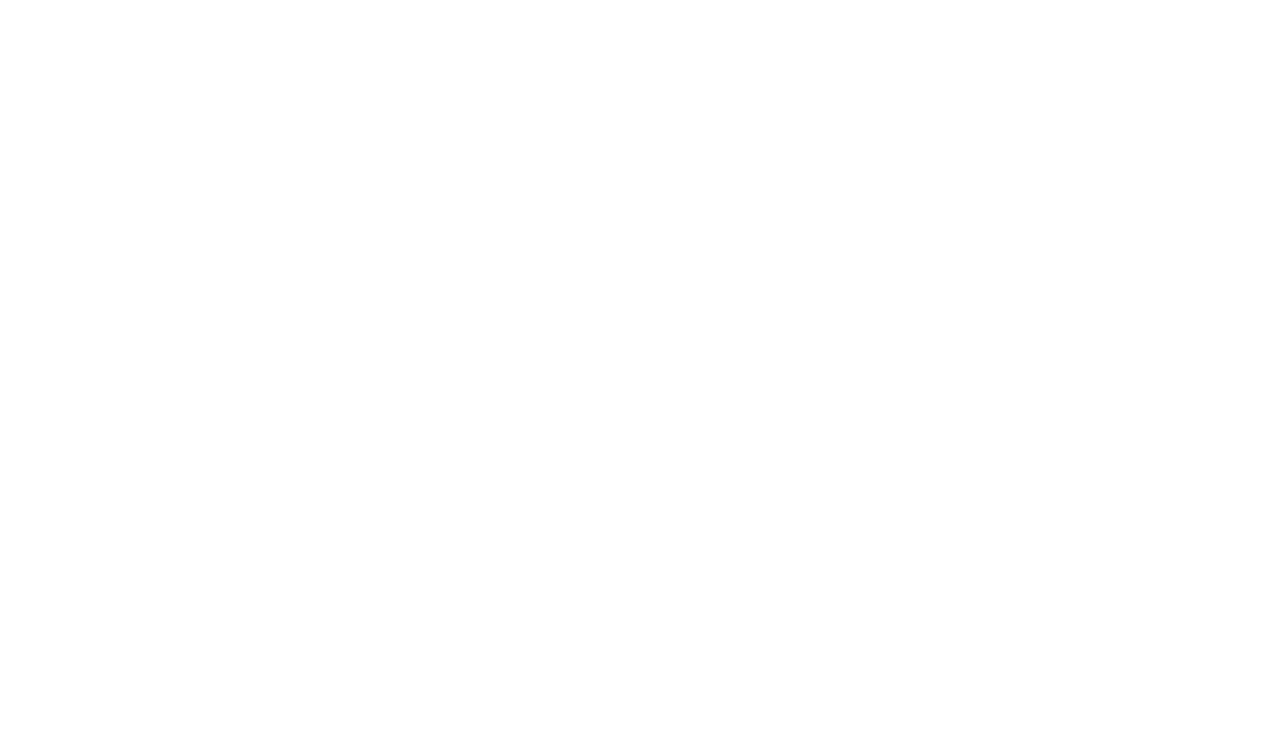
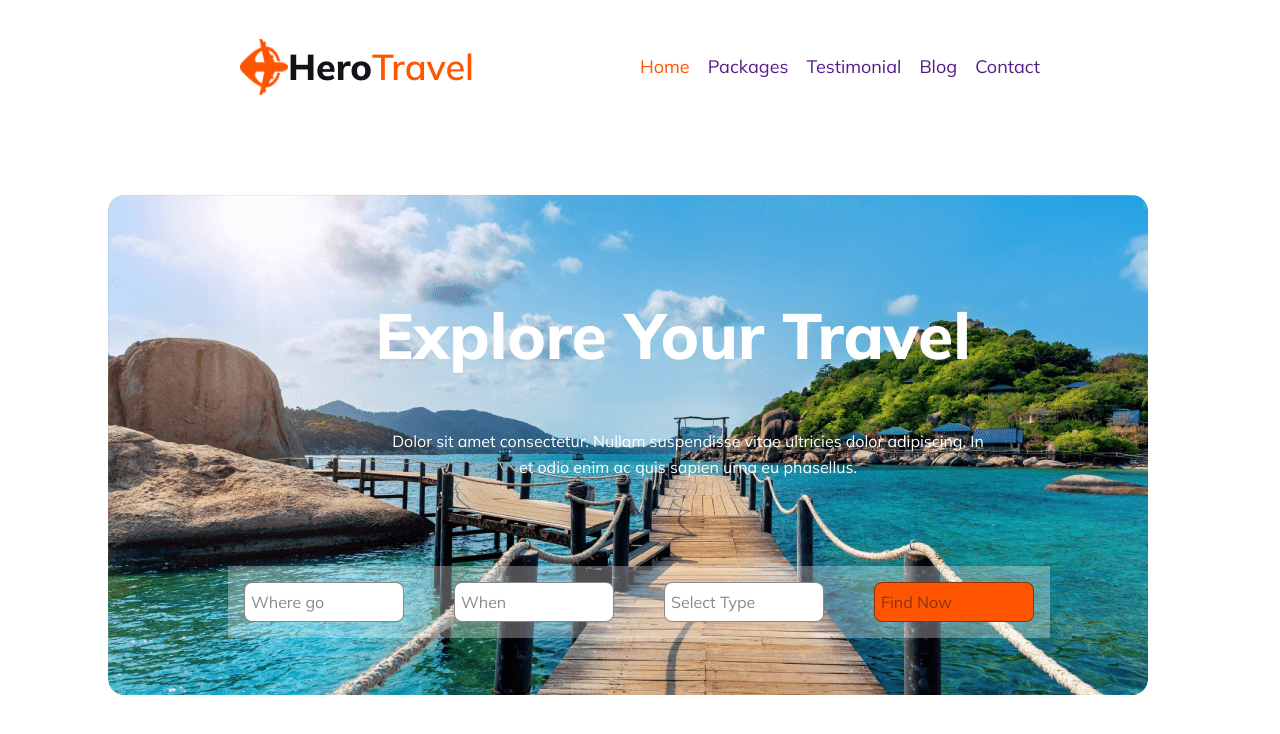
Before and after one commit to tultul4d/Travel-website, a plain HTML site: page index.html in a window 1280 px wide. Drawn offline with Linux system fonts and the light colour scheme.

Commit message:
added nav and banner section

```diff
--- a/index.html
+++ b/index.html
@@ -3,9 +3,52 @@
 <head>
     <meta charset="UTF-8">
     <meta name="viewport" content="width=device-width, initial-scale=1.0">
-    <title>Document</title>
+    <title>Travels Website</title>
+    <link rel="stylesheet" href="./style/travel.css">
 </head>
 <body>
+    <header>
+      <!--nav style-->
+         <nav class="header-nav">
+          <div class="nav-container">
+           <img src="./Images/nav.png" alt="">
+           <p>Hero<span class="special">Travel</span></p>
+          </div>
+          <div class="item-container">
+           <a href=""><span class="special2">Home</span></a>
+           <a href="">Packages</a>
+           <a href="">Testimonial</a>
+           <a href="">Blog</a>
+           <a href="">Contact</a>
+          </div>
+         </nav>
+      <!--nav style end-->
 
+
+      <!--banner style-->
+      <section class="banner-section">
+        <div class="banner">
+          <h2 class="banner-titel">Explore Your Travel</h2>
+        <p class="banner-text">Dolor sit amet consectetur. Nullam suspendisse vitae ultricies dolor adipiscing. In et odio enim ac quis sapien urna eu phasellus.</p>
+        <div class="a">
+          <button class="praimary">Where go</button>
+        <button class="praimary">When</button>
+        <button class="praimary">Select Type</button>
+        <button class="praimary1">Find Now</button>
+        </div>
+
+      </div>
+
+      </section>
+
+
+
+    </header>
+    <main>
+
+    </main>
+    <footer>
+
+    </footer>
 </body>
 </html>
--- a/style/travel.css
+++ b/style/travel.css
@@ -0,0 +1,202 @@
+/* mulish font from google */
+@import url('https://fonts.googleapis.com/css2?family=Mulish:ital,wght@0,200..1000;1,200..1000&display=swap');
+
+
+/* css font style */
+* {
+font-family: "Mulish", sans-serif;
+
+}
+
+
+
+.nav-container{
+   /* border: 2px solid tomato;*/
+    min-width: 20px;
+    display: flex;
+    align-items: center;
+    /*border: 2px solid blue;*/
+    width: 50%;
+}
+
+
+.nav-container img{
+    width: 48px;
+height: 56.008px;
+}
+.nav-container p{
+    color: #131318;
+font-size: 36px;
+font-style: normal;
+font-weight: 800;
+line-height: normal;
+}
+.special{
+    color: #FF5400;
+    font-weight: 600;
+}
+.special2{
+    color: #FF5400;
+}
+header{
+    background:#FFf;
+}
+.header-nav{
+    max-width: 800px;
+    /* background-color: #096e30;*/
+    margin: 0 auto;
+   /* border: 2px solid blue;*/
+   display: flex;
+   padding-left: 120px;
+   padding-right: 120px;
+}
+.item-container{
+    /*border: 2px solid turquoise;*/
+    width: 50%;
+    display: flex;
+    justify-content: space-between;
+    align-items: center;
+}
+.item-container a{
+    text-decoration: none;
+    font-size: 18px;
+}
+/* banner style */
+.banner{
+    max-width: 800px;
+    height: 500px;
+    flex-shrink: 0;
+    border-radius: 16px;
+ text-align: center;
+    margin: 0 auto,
+
+
+    /* position: relative; */
+    /*padding-left: 300px;*/
+    /*margin: 0 auto;*/
+   /* padding-left: 120px;*/
+    /*padding-right: 120px;*/
+
+
+
+
+
+
+
+
+}
+.banner-titel{
+    color: #FFF;
+font-size: 64px;
+font-style: normal;
+font-weight: 800;
+line-height: normal;
+ margin-top: 70px;
+ text-align: center;
+ padding-top: 100px;
+/*margin-left: 150px; */
+/*margin: 40px 0px;*/
+padding-left: 90px;
+
+
+}
+.banner-text{
+    color: #fff;
+    font-size: 16px;
+    font-style: normal;
+    font-weight: 400;
+    line-height: 26px;
+    width: 600px;
+    height: 52px;
+    margin-top: 50px;
+    padding-left: 160px;
+
+    text-align: center;
+
+
+}
+.praimary{
+    width: 160px;
+height: 40px;
+flex-shrink: 0;
+font-size: 16px;
+font-weight: 400;
+border-radius: 8px;
+background: #FFFF;
+color: rgba(19, 19, 24, 0.50);
+text-align: left;
+border: 1px solid ;
+
+
+
+
+}
+.praimary1{
+    width: 160px;
+    height: 40px;
+   flex-shrink: 0;
+   font-size: 16px;
+   font-weight: 400;
+border-radius: 8px;
+background: #FF5400;
+color: rgba(19, 19, 24, 0.50);
+text-align: left;
+border: 1px solid ;
+
+
+
+
+}
+.a{
+    display: inline-flex;
+    padding: 16px;
+    align-items: flex-start;
+    gap: 24px;
+    background: rgba(255, 255, 255, 0.30);
+    gap: 50px;
+    margin-top: 70px;
+
+
+
+}
+.banner-section{
+    padding-left: 120px;
+    padding-right: 120px;
+    margin: 0 auto;
+    /*border: 2px solid tomato;*/
+    margin-left: 30px;
+    width: 800px;
+    height: 500px;
+    margin-left: 100px;
+    border-radius: 16px;
+    background: linear-gradient(rgba(19, 19, 24, 0.80) 0%, rgba(19, 19, 24, 0.00) 100%);
+    background-image: url(/Images/pic-a.png);
+    background-repeat: no-repeat;
+
+}
+@media screen and (max-width: 676px) {
+    .header-nav{
+        flex-direction: column;
+        margin-left: 80px;
+    }
+    .item-container{
+        flex-direction: column;
+        margin-left: 70px;
+    }
+    .banner-titel{
+        padding-top: 30px;
+        font-size: 22px;
+    }
+    .a{
+        flex-direction: column;
+        height: auto;
+        padding: 16px;
+        width: 175px;
+        gap: 10px;
+
+
+
+
+
+    }
+}
```
Also changed, not shown: Images/Rectangle-2.png (added), Images/Rectangle-3.png (added), Images/Rectangle-4.png (added), Images/Rectangle-5.png (added), Images/Rectangle-6.png (added), Images/Rectangle-7.png (added), Images/nav.png (added), Images/pic-a.png (added), Images/pic-b.png (added), Images/pic-c.png (added), Images/pic-d.png (added), Images/pic-e.png (added), Images/pic-f.png (added), Images/rectangle-1.png (added).
